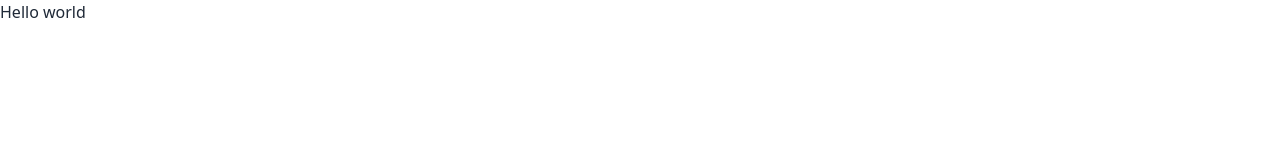
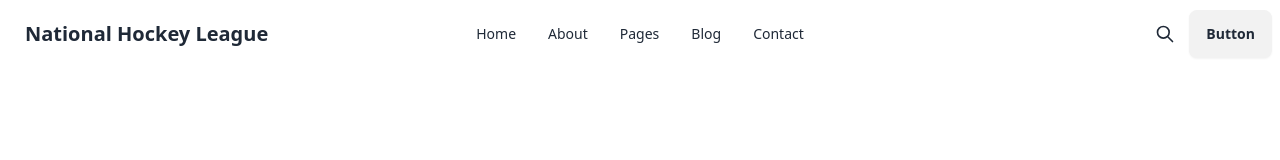
Before and after one commit to Ashraful333/B9A3-Hockeys-Responsive-Website, a plain HTML site: page index.html in a window 1280 px wide. Drawn offline with nearby package versions, Linux system fonts and the light colour scheme.

Commit message:
navbar section added

```diff
--- a/index.html
+++ b/index.html
@@ -15,7 +15,59 @@
 
 <body>
     <header>
-        <h1>Hello world</h1>
+        <nav>
+            <div class="navbar bg-base-100">
+                <div class="navbar-start">
+                    <div class="dropdown">
+                        <div tabindex="0" role="button" class="btn btn-ghost lg:hidden">
+                            <svg xmlns="http://www.w3.org/2000/svg" class="h-5 w-5" fill="none" viewBox="0 0 24 24"
+                                stroke="currentColor">
+                                <path stroke-linecap="round" stroke-linejoin="round" stroke-width="2"
+                                    d="M4 6h16M4 12h8m-8 6h16" />
+                            </svg>
+                        </div>
+                        <ul tabindex="0"
+                            class="menu menu-sm dropdown-content mt-3 z-[1] p-2 shadow bg-base-100 rounded-box w-52">
+                            <li><a>Home</a></li>
+                            <li><a>About</a></li>
+                            <li><a>Pages</a></li>
+                            <li><a>Blog</a></li>
+                            <li><a>Contact</a></li>
+                        </ul>
+                    </div>
+                    <a class="btn btn-ghost text-xl">National Hockey League</a>
+                </div>
+                <div class="navbar-center hidden lg:flex">
+                    <ul class="menu menu-horizontal px-1">
+                        <li><a>Home</a></li>
+                        <li><a>About</a></li>
+                        <li><a>Pages</a></li>
+                        <li><a>Blog</a></li>
+                        <li><a>Contact</a></li>
+                    </ul>
+                </div>
+                <div class="navbar-end">
+                    <div class="hidden md:block">
+                        <button class="btn btn-ghost btn-circle">
+                            <svg xmlns="http://www.w3.org/2000/svg" class="h-5 w-5" fill="none" viewBox="0 0 24 24"
+                                stroke="currentColor">
+                                <path stroke-linecap="round" stroke-linejoin="round" stroke-width="2"
+                                    d="M21 21l-6-6m2-5a7 7 0 11-14 0 7 7 0 0114 0z" />
+                            </svg>
+                        </button>
+                    </div>
+                    <a class="btn">Button</a>
+                </div>
+            </div>
+        </nav>
+
+
+
+
+
+
+
+
 
     </header>
     <main>
```
Also changed, not shown: Images/Social.svg (added), Images/delaivery.svg (added), Images/email.png (added), Images/eye.png (added), Images/love.png (added), Images/phn.png (added), Images/src.svg (added), Images/star.png (added).
